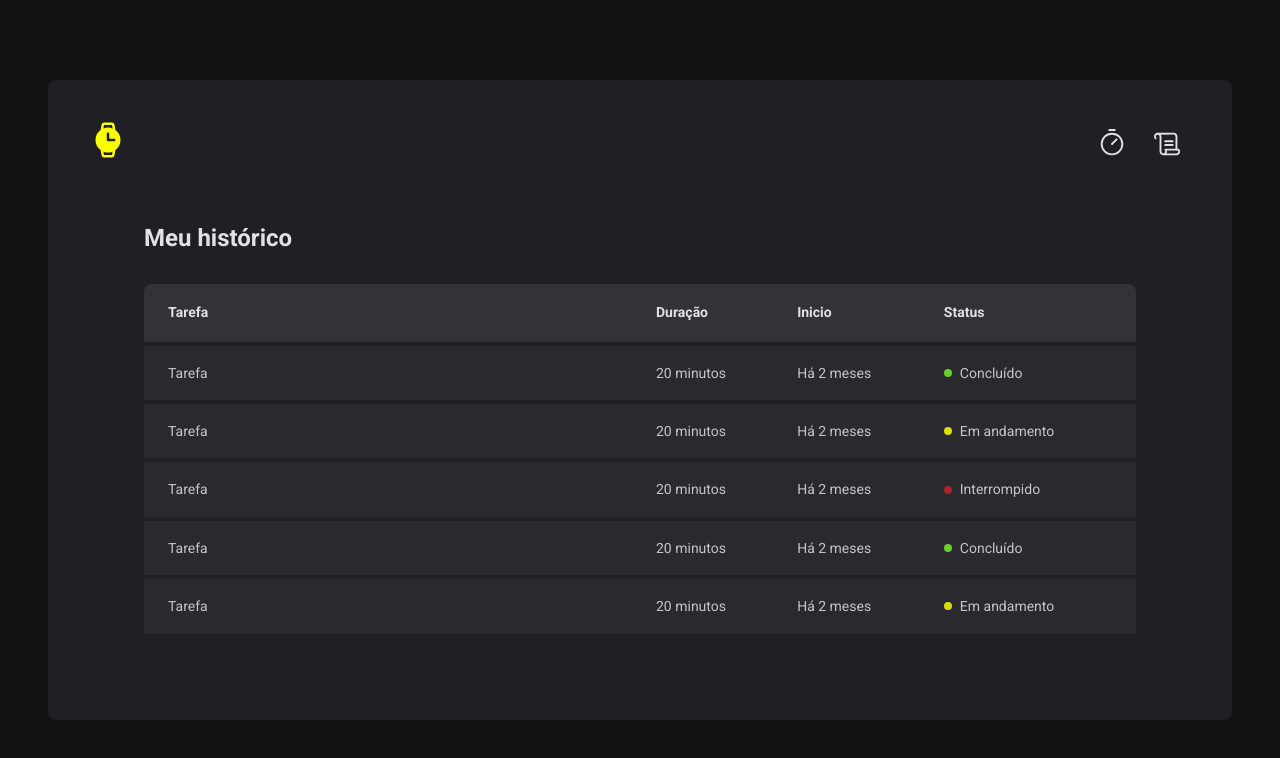
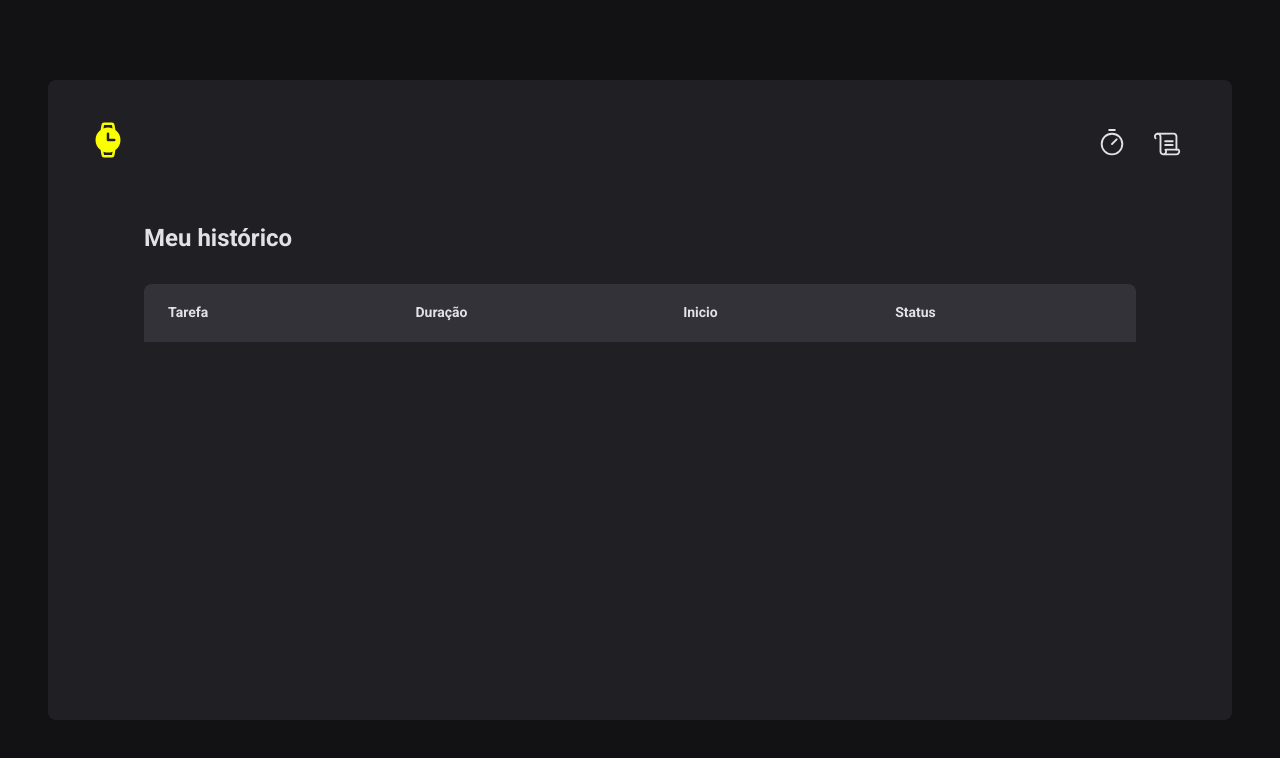
Before and after one commit to felipenobrg/pomodoro-app-react, a React (Vite) app: page /history in a window 1280 px wide. Shown: the top 758 px of the page. Built offline with nearby package versions, Linux system fonts and the light colour scheme.

Commit message:
list of history

```diff
--- a/src/pages/History/index.tsx
+++ b/src/pages/History/index.tsx
@@ -20,46 +20,28 @@
             </tr>
           </thead>
           <tbody>
-            <tr>
-              <td>Tarefa</td>
-              <td>20 minutos</td>
-              <td>Há 2 meses</td>
-              <td>
-                <Status statusColor="green">Concluído</Status>
-              </td>
-            </tr>
-            <tr>
-              <td>Tarefa</td>
-              <td>20 minutos</td>
-              <td>Há 2 meses</td>
-              <td>
-                <Status statusColor="yellow">Em andamento</Status>
-              </td>
-            </tr>
-            <tr>
-              <td>Tarefa</td>
-              <td>20 minutos</td>
-              <td>Há 2 meses</td>
-              <td>
-                <Status statusColor="red">Interrompido</Status>
-              </td>
-            </tr>
-            <tr>
-              <td>Tarefa</td>
-              <td>20 minutos</td>
-              <td>Há 2 meses</td>
-              <td>
-                <Status statusColor="green">Concluído</Status>
-              </td>
-            </tr>
-            <tr>
-              <td>Tarefa</td>
-              <td>20 minutos</td>
-              <td>Há 2 meses</td>
-              <td>
-                <Status statusColor="yellow">Em andamento</Status>
-              </td>
-            </tr>
+            {cycles.map((cycles) => {
+              return (
+                <tr key={cycles.id}>
+                  <td>{cycles.task}</td>
+                  <td>{cycles.minutesAmount} minutos</td>
+                  <td>{cycles.startDate.toISOString()}</td>
+                  <td>
+                    {cycles.finishedDate && (
+                      <Status statusColor="green">Concluído</Status>
+                    )}
+
+                    {cycles.interruptedDate && (
+                      <Status statusColor="red">Interrompido</Status>
+                    )}
+
+                    {!cycles.interruptedDate && !cycles.interruptedDate && (
+                      <Status statusColor="yellow">Em andamento</Status>
+                    )}
+                  </td>
+                </tr>
+              )
+            })}
           </tbody>
         </table>
       </HistoryList>
```
